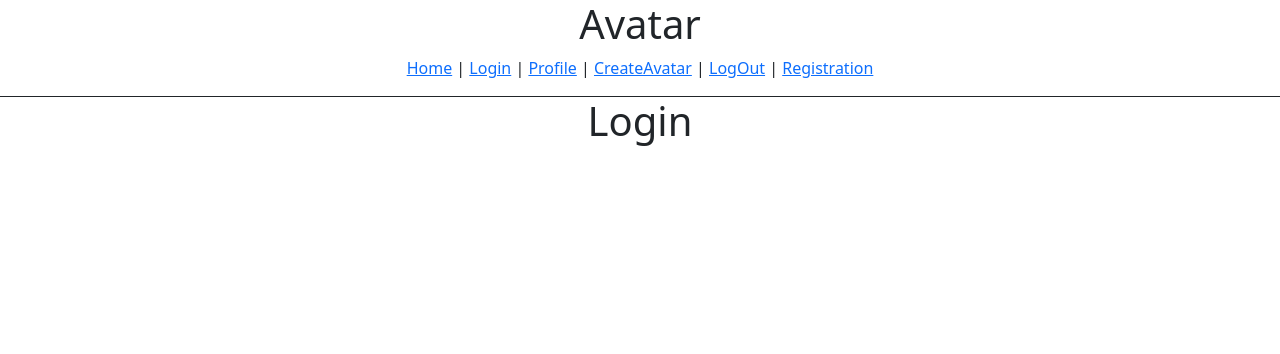
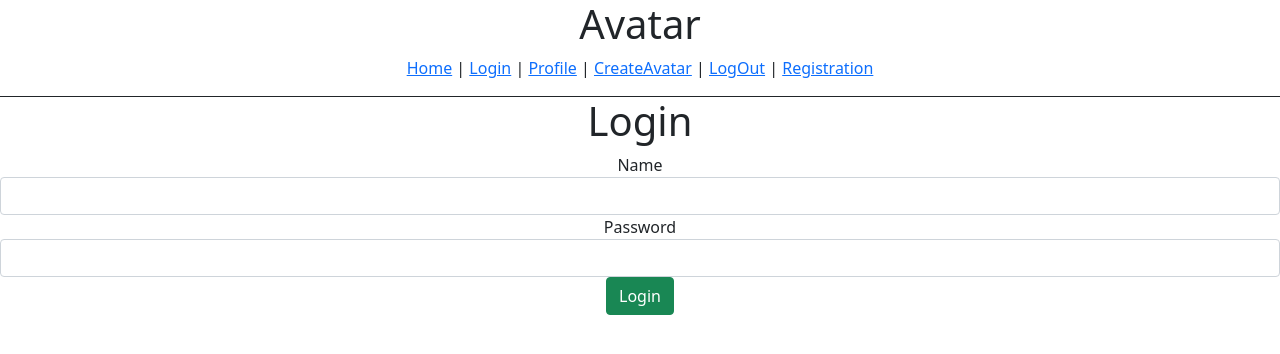
Before and after one commit to markgregory757/AvatarsApp, a React (Create React App) app: page /user in a window 1280 px wide. Shown: the top 354 px of the page. Built offline with nearby package versions, Linux system fonts and the light colour scheme; the HTML template or start-up script is replaced by a standard one.

Commit message:
Registration and half of login

```diff
--- a/src/components/Login.jsx
+++ b/src/components/Login.jsx
@@ -1,9 +1,84 @@
-import React, { useState } from "react";
+import React, { useState, useEffect } from "react";
 import UserDataService from "../services/userservice";
+import { useParams, useNavigate } from 'react-router-dom';
+import { Link, Outlet } from 'react-router-dom';
+
 const Login = () => {
+  let navigate = useNavigate();
+  const initialUserState = {
+    id: null,
+    name: "",
+    password: "",
+    published: false
+  };
+  const [currentUser, setCurrentUser] = useState(initialUserState);
+  const [message, setMessage] = useState("");
+  const [submitted, setSubmitted] = useState(false);
 
+  let username = currentUser.name;
+
+  const getUser = () => {
+    UserDataService.findByName(username)
+      .then(response => {
+
+        console.log("User",response.data);
+        setSubmitted(true);
+      })
+      .catch(e => {
+        console.log(e);
+      });
+  };
+  // useEffect(() => {
+  //   if (id)
+  //     getUser(id);
+  // }, [id]);
+  const handleInputChange = event => {
+    const { name, value } = event.target;
+    setCurrentUser({ ...currentUser, [name]: value });
+  };
   return (
-   <h1>Login</h1>
+
+   <div className="submit-form">
+      <h1>Login</h1>
+      {submitted ? (
+        <div>
+          <h4>Login successfull!</h4>
+          <button className="btn btn-success" >
+            <Link to='/Profile'>Profile</Link>
+          </button>
+        </div>
+      ) : (
+        <div>
+          <div className="form-group">
+            <label htmlFor="name">Name</label>
+            <input
+              type="text"
+              className="form-control"
+              id="name"
+              required
+              value={currentUser.name}
+              onChange={handleInputChange}
+              name="name"
+            />
+          </div>
+          <div className="form-group">
+            <label htmlFor="password">Password</label>
+            <input
+              type="text"
+              className="form-control"
+              id="password"
+              required
+              value={currentUser.password}
+              onChange={handleInputChange}
+              name="password"
+            />
+          </div>
+          <button onClick={getUser} className="btn btn-success">
+            Login
+          </button>
+        </div>
+      )}
+    </div>
   )
 };
 export default Login;
--- a/src/components/Registration.jsx
+++ b/src/components/Registration.jsx
@@ -20,6 +20,9 @@ const Registration = () => {
       name: user.name,
       password: user.password
     };
+
+
+
     UserDataService.create(data)
       .then(response => {
         setUser({
```
Also changed, not shown: 1 other file (tests, documents, lock files or other folders).
